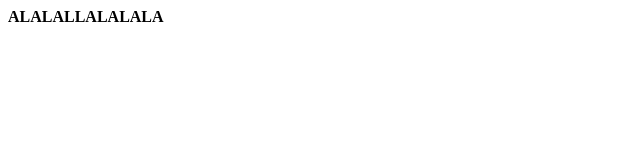
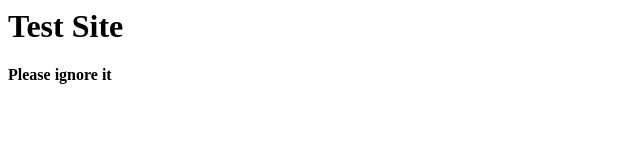
Before and after one commit to exotale/exotale.github.io, a plain HTML site: page index.html in a window 1280 px wide. Shown: the whole page, without its empty margins (0-640 px from the left). Drawn offline with Linux system fonts and the light colour scheme.

Commit message:
Better Test
Yea it is an betetr test

```diff
--- a/index.html
+++ b/index.html
@@ -3,6 +3,7 @@
 <title>Test</title>
 </head>
 <body>
-<b>ALALALLALALALA</b>
+  <h1>Test Site</h1>
+  <b>Please ignore it</b>
 </body>
 </html>
```
